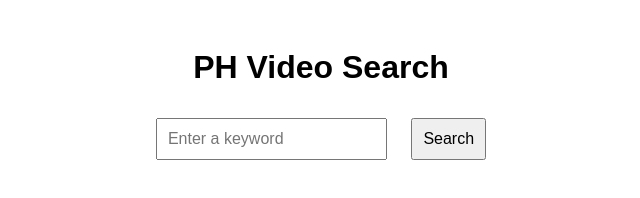
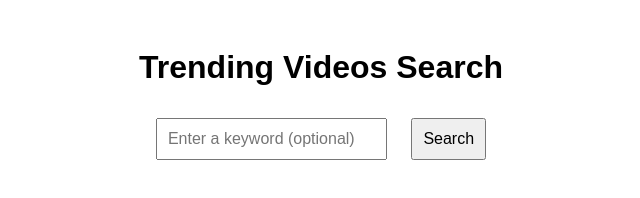
Before and after one commit to 123collect/por, a plain HTML site: page index.html in a window 1280 px wide. Shown: the whole page, without its empty margins (319-959 px from the left). Drawn offline with Linux system fonts and the light colour scheme.

Commit message:
Update index.html

```diff
--- a/index.html
+++ b/index.html
@@ -3,12 +3,12 @@
 <head>
     <meta charset="UTF-8">
     <meta name="viewport" content="width=device-width, initial-scale=1.0">
-    <title>PH Video Search</title>
+    <title>Trending Videos</title>
     <link rel="stylesheet" href="styles.css">
 </head>
 <body>
-    <h1>PH Video Search</h1>
-    <input type="text" id="searchInput" placeholder="Enter a keyword">
+    <h1>Trending Videos Search</h1>
+    <input type="text" id="searchInput" placeholder="Enter a keyword (optional)">
     <button onclick="searchVideos()">Search</button>
 
     <div id="videoResults"></div>
```
